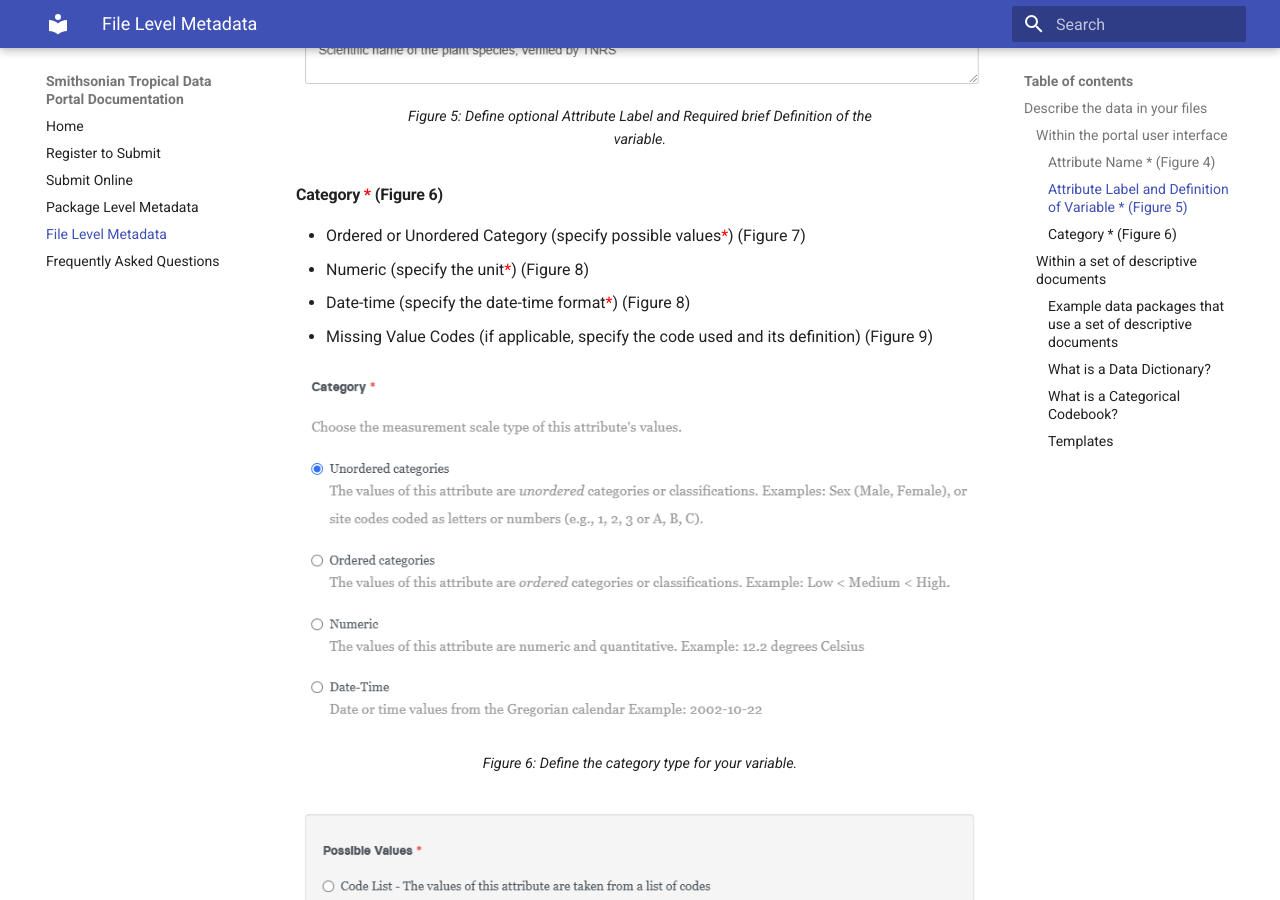
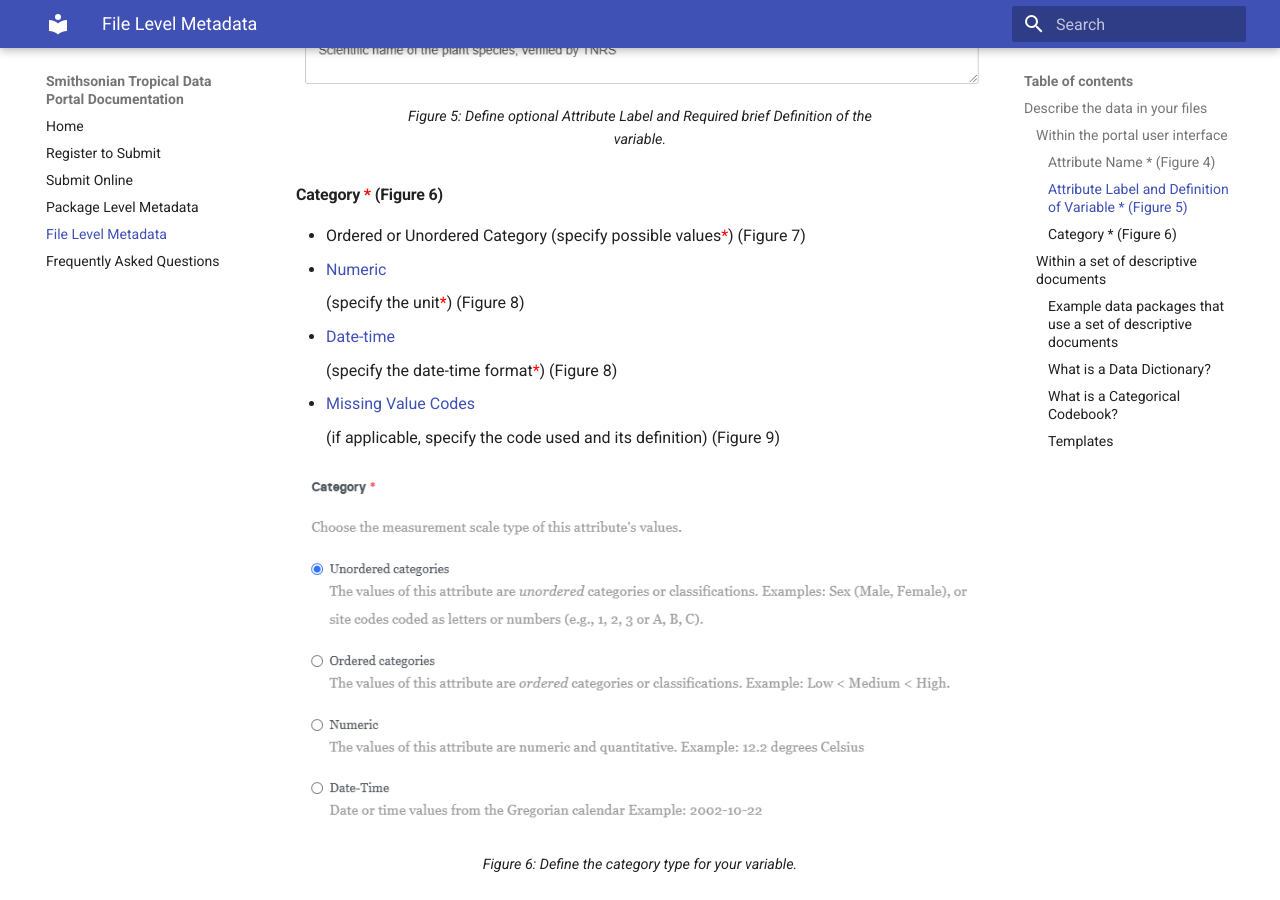
Before and after one commit to SmithsonianTropicalDataPortal/STDP_Documentation, an MkDocs documentation site: the page built from docs/file_level_metadata.md, in a window 1280 px wide and 900 px high, scrolled down 3961 px. Built offline with MkDocs 1.6.1 and Material for MkDocs 9.7.7, drawn with Linux system fonts in a browser that asks for light colours.

Commit message:
anchor images and fix links

```diff
--- a/docs/file_level_metadata.md
+++ b/docs/file_level_metadata.md
@@ -36,8 +36,8 @@
 
 <p align="center">
   <figure>
-    <a href="/images/describe_dataset_button.png">
-      <img src="/images/describe_dataset_button.png" alt="Figure 1. Describe Dataset Attributes in Portal">
+    <a href="../images/Describe_dataset_button.png">
+      <img src="../images/Describe_dataset_button.png" alt="Figure 1. Describe Dataset Attributes in Portal">
     </a>
     <figcaption align="center" style="font-size: 0.9em;">Figure 1. Describe Dataset Attributes in Portal</figcaption>
   </figure>
@@ -90,12 +90,12 @@
 #### <strong>Category <span style="color:red">*</span></strong> (Figure 6)
 
 * Ordered or Unordered Category (specify possible values<span style="color:red">*</span>) (Figure 7)
-* Numeric (specify the unit<span style="color:red">*</span>) (Figure 8)
-* Date-time (specify the date-time format<span style="color:red">*</span>) (Figure 8)
-* Missing Value Codes (if applicable, specify the code used and its definition) (Figure 9)
+* <p><a href="#figure7">Numeric</a></p>(specify the unit<span style="color:red">*</span>) (Figure 8)
+* <p><a href="#figure8">Date-time</a></p> (specify the date-time format<span style="color:red">*</span>) (Figure 8)
+* <p><a href="#figure9">Missing Value Codes</a></p> (if applicable, specify the code used and its definition) (Figure 9)
 
 <p align="center">
-  <figure style="text-align: center; width: 100%;">
+  <figure id="figure6" style="text-align: center; width: 100%;">
     <a href="../images/category.png">
       <img src="../images/category.png" alt="Figure 6: Define the category type for your variable." style="width: 100%;">
     </a>
@@ -104,7 +104,7 @@
 </p>
 
 <p align="center">
-  <figure style="text-align: center; width: 100%;">
+  <figure id="figure7" style="text-align: center; width: 100%;">
     <a href="../images/unordered_cat_list.png">
       <img src="../images/unordered_cat_list.png" alt="Figure 7: Possible Values for Unordered Categories." style="width: 100%;">
     </a>
@@ -113,7 +113,7 @@
 </p>
 
 <p align="center">
-  <figure style="text-align: center; width: 100%;">
+  <figure id= "figure8" style="text-align: center; width: 100%;">
     <a href="../images/datetime.png">
       <img src="../images/datetime.png" alt="Figure 8: Date-Time Format" style="width: 100%;">
     </a>
@@ -122,7 +122,7 @@
 </p>
 
 <p align="center">
-  <figure style="text-align: center; width: 100%;">
+  <figure id= "figure9" style="text-align: center; width: 100%;">
     <a href="../images/missing_values.png">
       <img src="../images/missing_values.png" alt="Figure 9: Define Missing Value indictor and explanation" style="width: 100%;">
     </a>
```
Also changed, not shown: docs/submit_online.md (+1 -1 lines).
